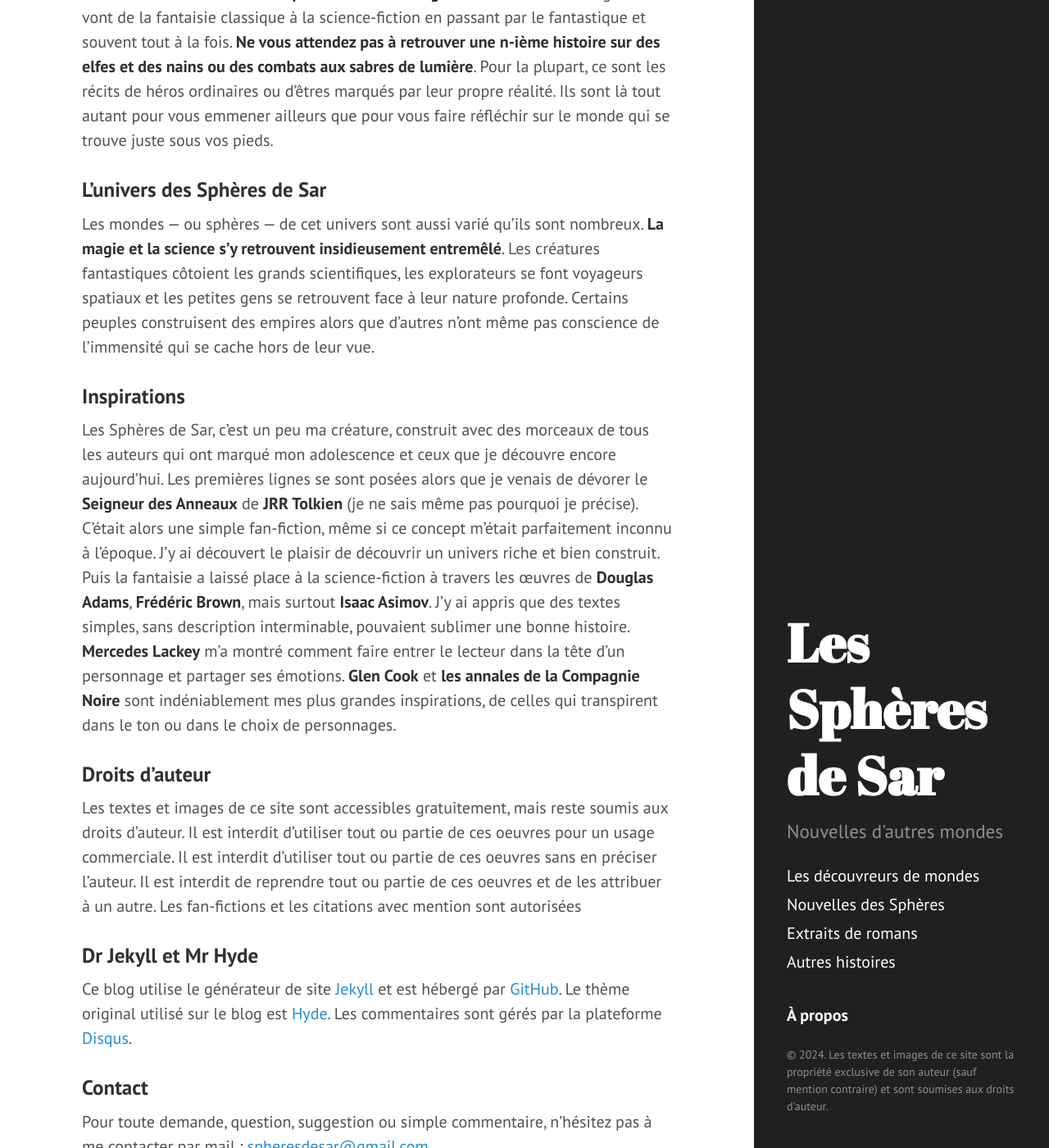
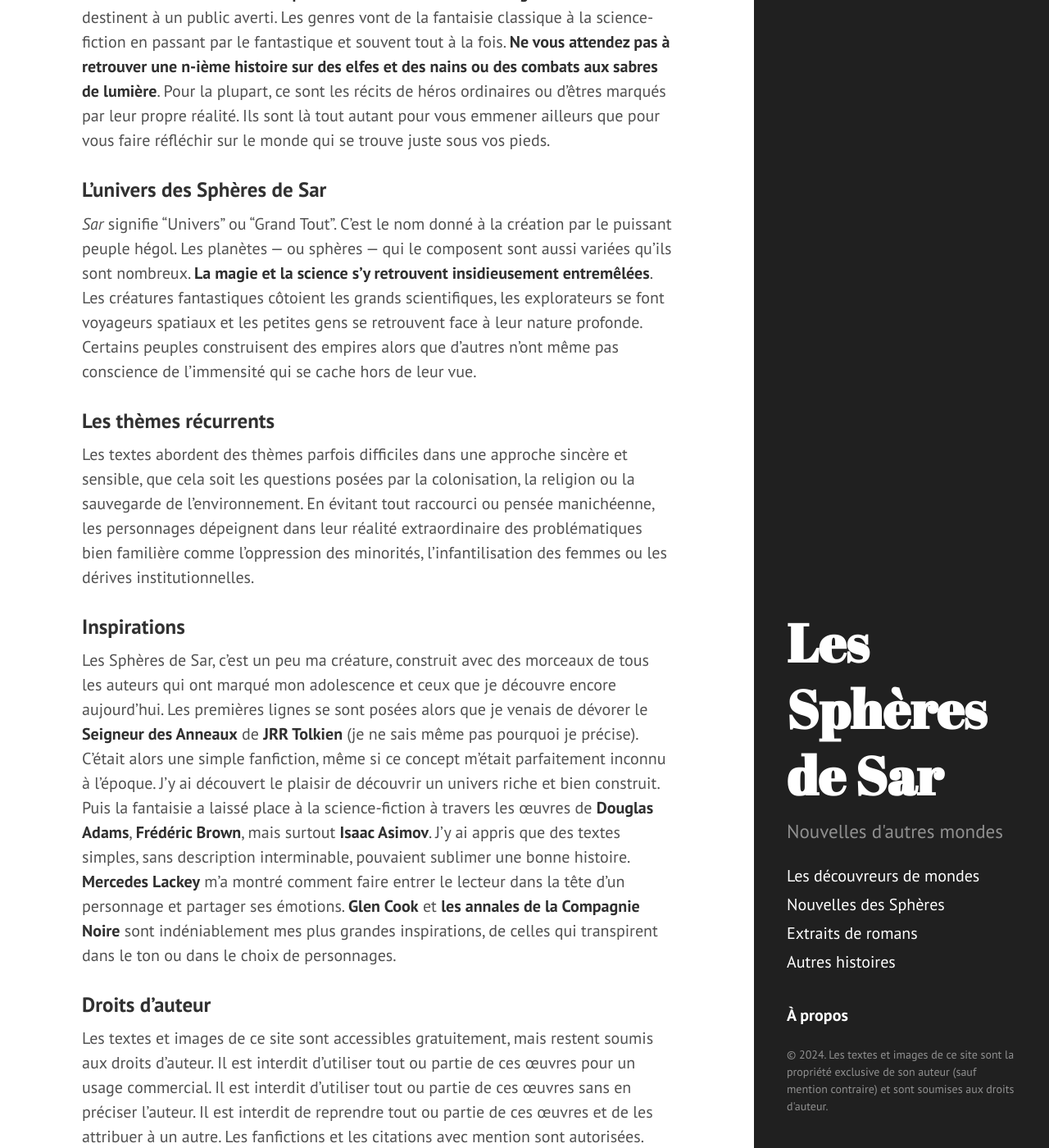
Before and after one commit to spheresdesar/shortstories, a Jekyll site: the page built from a-propos.md, in a window 1280 px wide and 1400 px high, scrolled down 431 px. Shown: the whole window at 82% size. Built offline with Jekyll 4.4.1, drawn with Linux system fonts in a browser that asks for light colours; some of the changed text lies outside the part shown.

Commit message:
Corrections A propos

```diff
--- a/a-propos.md
+++ b/a-propos.md
@@ -8,22 +8,24 @@
 > A.K.
 
 ### Le blog
-Ce blog regroupe des nouvelles inscrites dans un univers unique, celui des Sphères de Sar. Ce sont des **textes complets et accessibles gratuitement à tous**. Les genres vont de la fantaisie classique à la science-fiction en passant par le fantastique et souvent tout à la fois. **Ne vous attendez pas à retrouver une n-ième histoire sur des elfes et des nains ou des combats aux sabres de lumière**. Pour la plupart, ce sont les récits de héros ordinaires ou d'êtres marqués par leur propre réalité. Ils sont là tout autant pour vous emmener ailleurs que pour vous faire réfléchir sur le monde qui se trouve juste sous vos pieds.
+Ce blog regroupe des nouvelles inscrites dans un univers unique, celui des Sphères de Sar. Ce sont des **textes complets ou des extraits accessibles gratuitement** et se destinent à un public averti. Les genres vont de la fantaisie classique à la science-fiction en passant par le fantastique et souvent tout à la fois. **Ne vous attendez pas à retrouver une n-ième histoire sur des elfes et des nains ou des combats aux sabres de lumière**. Pour la plupart, ce sont les récits de héros ordinaires ou d'êtres marqués par leur propre réalité. Ils sont là tout autant pour vous emmener ailleurs que pour vous faire réfléchir sur le monde qui se trouve juste sous vos pieds.
 
 ### L'univers des Sphères de Sar
-Les mondes — ou sphères — de cet univers sont aussi varié qu'ils sont nombreux. **La magie et la science s'y retrouvent insidieusement entremêlé**. Les créatures fantastiques côtoient les grands scientifiques, les explorateurs se font voyageurs spatiaux et les petites gens se retrouvent face à leur nature profonde. Certains peuples construisent des empires alors que d'autres n'ont même pas conscience de l'immensité qui se cache hors de leur vue.
+*Sar* signifie "Univers" ou "Grand Tout". C'est le nom donné à la création par le puissant peuple hégol. Les planètes — ou sphères — qui le composent sont aussi variées qu'ils sont nombreux. **La magie et la science s'y retrouvent insidieusement entremêlées**. Les créatures fantastiques côtoient les grands scientifiques, les explorateurs se font voyageurs spatiaux et les petites gens se retrouvent face à leur nature profonde. Certains peuples construisent des empires alors que d'autres n'ont même pas conscience de l'immensité qui se cache hors de leur vue.
+
+### Les thèmes récurrents
+Les textes abordent des thèmes parfois difficiles dans une approche sincère et sensible, que cela soit les questions posées par la colonisation, la religion ou la sauvegarde de l'environnement. En évitant tout raccourci ou pensée manichéenne, les personnages dépeignent dans leur réalité extraordinaire des problématiques bien familière comme l'oppression des minorités, l'infantilisation des femmes ou les dérives institutionnelles.
 
 ### Inspirations
 Les Sphères de Sar, c'est un peu ma créature, construit avec des morceaux de tous les auteurs qui ont marqué mon adolescence et ceux que je découvre encore aujourd'hui.
-Les premières lignes se sont posées alors que je venais de dévorer le **Seigneur des Anneaux** de **JRR Tolkien** (je ne sais même pas pourquoi je précise). C'était alors une simple fan-fiction, même si ce concept m'était parfaitement inconnu à l'époque. J'y ai découvert le plaisir de découvrir un univers riche et bien construit. Puis la fantaisie a laissé place à la science-fiction à travers les œuvres de **Douglas Adams**, **Frédéric Brown**, mais surtout **Isaac Asimov**. J'y ai appris que des textes simples, sans description interminable, pouvaient sublimer une bonne histoire. **Mercedes Lackey** m'a montré comment faire entrer le lecteur dans la tête d'un personnage et partager ses émotions. **Glen Cook** et **les annales de la Compagnie Noire** sont indéniablement mes plus grandes inspirations, de celles qui transpirent dans le ton ou dans le choix de personnages.
+Les premières lignes se sont posées alors que je venais de dévorer le **Seigneur des Anneaux** de **JRR Tolkien** (je ne sais même pas pourquoi je précise). C'était alors une simple fanfiction, même si ce concept m'était parfaitement inconnu à l'époque. J'y ai découvert le plaisir de découvrir un univers riche et bien construit. Puis la fantaisie a laissé place à la science-fiction à travers les œuvres de **Douglas Adams**, **Frédéric Brown**, mais surtout **Isaac Asimov**. J'y ai appris que des textes simples, sans description interminable, pouvaient sublimer une bonne histoire. **Mercedes Lackey** m'a montré comment faire entrer le lecteur dans la tête d'un personnage et partager ses émotions. **Glen Cook** et **les annales de la Compagnie Noire** sont indéniablement mes plus grandes inspirations, de celles qui transpirent dans le ton ou dans le choix de personnages.
 
 ### Droits d'auteur
-Les textes et images de ce site sont accessibles gratuitement, mais reste soumis aux droits d'auteur. Il est interdit d'utiliser tout ou partie de ces oeuvres pour un usage commerciale. Il est interdit d'utiliser tout ou partie de ces oeuvres sans en préciser l'auteur. Il est interdit de reprendre tout ou partie de ces oeuvres et de les attribuer à un autre. Les fan-fictions et les citations avec mention sont autorisées
+Les textes et images de ce site sont accessibles gratuitement, mais restent soumis aux droits d'auteur. Il est interdit d'utiliser tout ou partie de ces œuvres pour un usage commercial. Il est interdit d'utiliser tout ou partie de ces œuvres sans en préciser l'auteur. Il est interdit de reprendre tout ou partie de ces œuvres et de les attribuer à un autre. Les fanfictions et les citations avec mention sont autorisées.
 
 ### Dr Jekyll et Mr Hyde
 Ce blog utilise le générateur de site [Jekyll](https://jekyllrb.com/) et est hébergé par [GitHub](https://github.com/).
 Le thème original utilisé sur le blog est [Hyde](https://hyde.getpoole.com/).
-Les commentaires sont gérés par la plateforme [Disqus](disqus.com).
 
 ### Contact
 Pour toute demande, question, suggestion ou simple commentaire, n'hésitez pas à me contacter par mail : [spheresdesar@gmail.com](spheresdesar@gmail.com)
```
Also changed, not shown: _posts/2018-11-15-la-fille-de-la-foret-extrait-chap1.md (+1 -1 lines).
